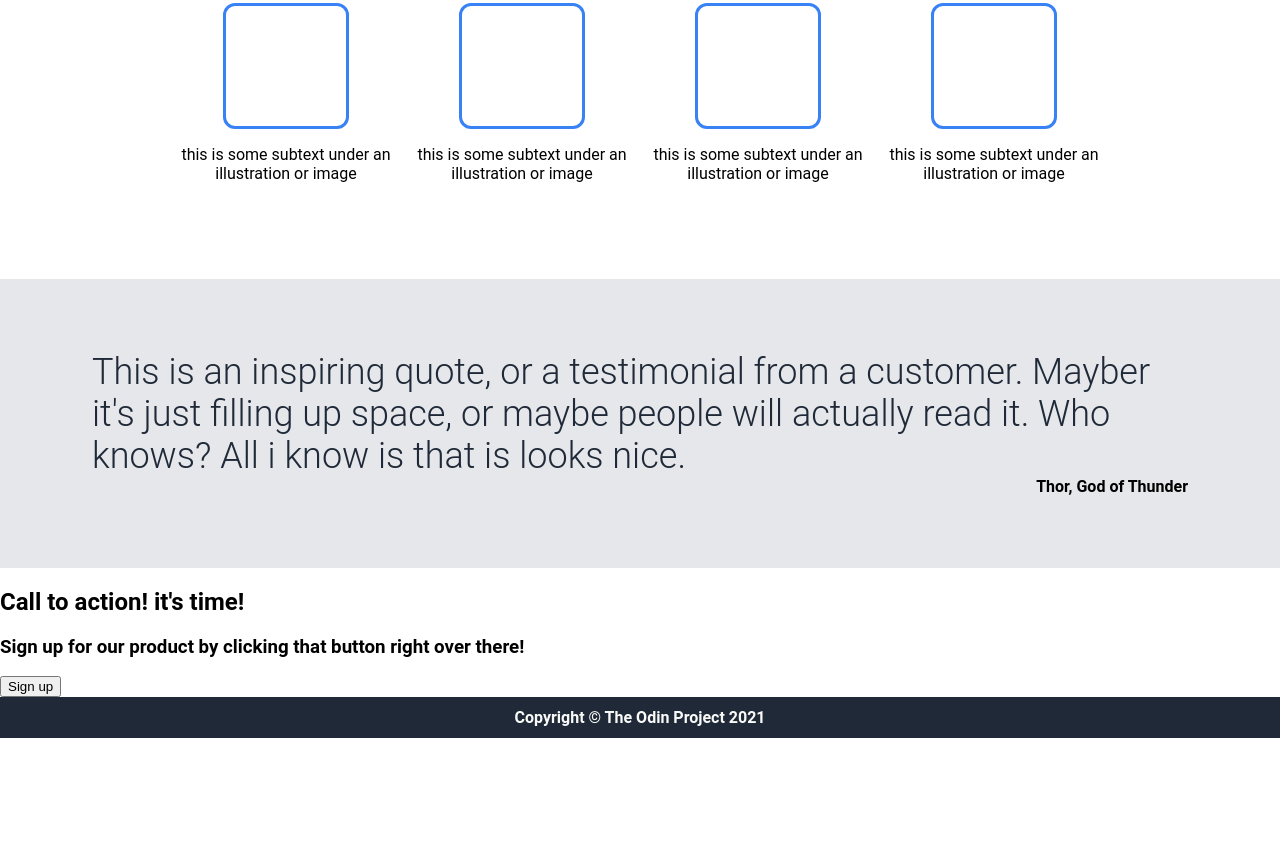
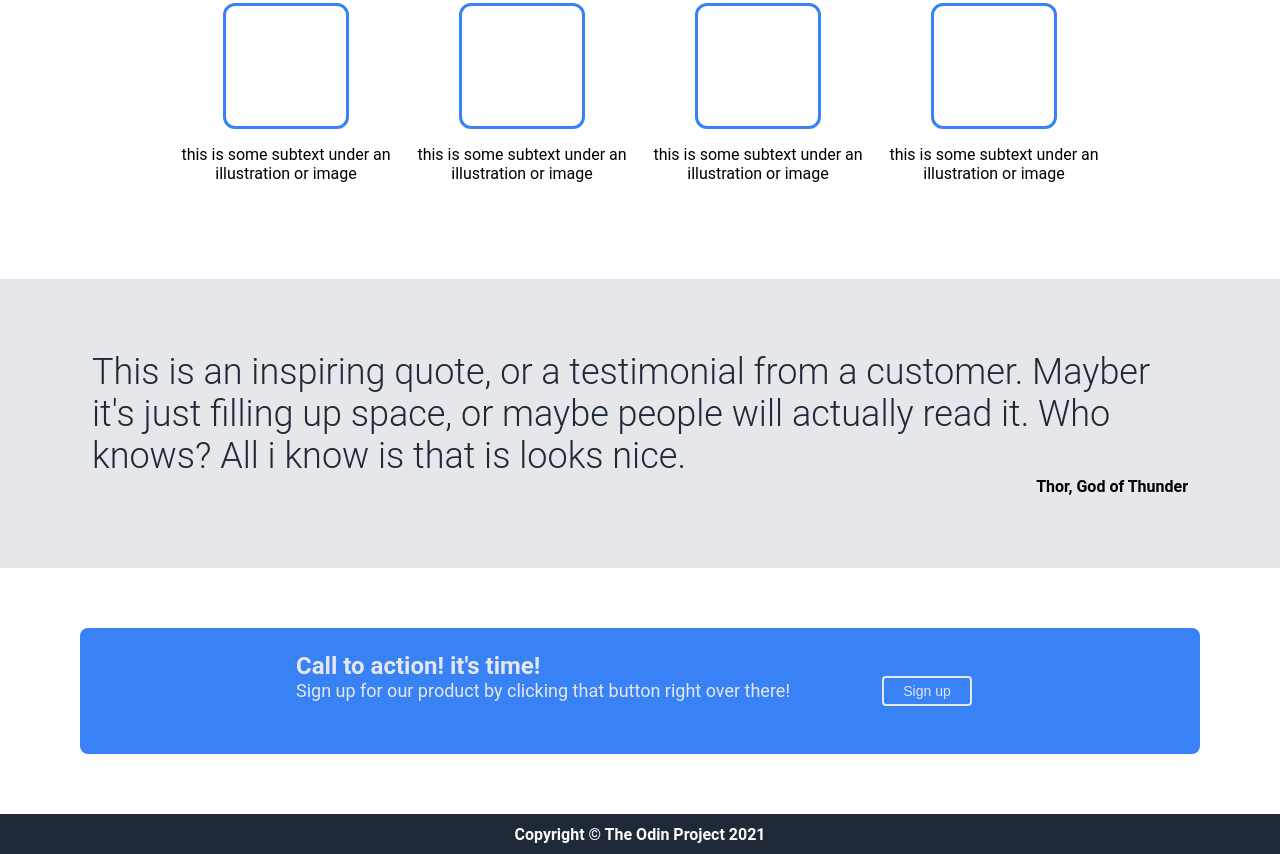
Before and after one commit to AusDoski/landing-Page, a plain HTML site: page index.html in a window 1280 px wide. Shown: the part 481-1335 px from the top of the page. Before the commit the page ends 1219 px from the top, so only its background shows below. Drawn offline with Linux system fonts and the light colour scheme.

Commit message:
Do Fourth Section

```diff
--- a/index.html
+++ b/index.html
@@ -65,10 +65,16 @@
     </div>
 
     <!--Fourth Section-->
-    <div class="CTA">
-        <h2>Call to action! it's time!</h2>
-        <h3>Sign up for our product by clicking that button right over there!</h3>
-        <button type="button">Sign up</button>
+    <div>
+        <div class="CTA">
+            <div class="CTA-text">
+                <h2>Call to action! it's time!</h2>
+                <h3>Sign up for our product by clicking that button right over there!</h3>
+            </div>
+            <div class="CTA-button">
+            <button type="button">Sign up</button>
+            </div>
+        </div>
     </div>
 
     <!--footer-->
--- a/styles.css
+++ b/styles.css
@@ -128,3 +128,46 @@ a, .text p {
     text-align: right;
     margin: 0px;
 }
+
+/* Fourth Section*/
+
+.CTA {
+    background-color: #3882f6;
+    border-radius: 8px;
+    margin:60px 80px;
+    padding: 24px 42px;
+    display: flex;
+    justify-content: center;
+    gap: 80px;
+}
+
+.CTA-button button {
+    width: 90px;
+    height: 30px;
+    color: #e5e7eb;
+    background-color: transparent;
+    border: 2px solid #e5e7eb;
+    border-radius: 4px;
+    font-size: 14px;
+}
+
+.CTA-text h2, .CTA-text h3 {
+    color: #e5e7eb;
+    margin: 0px;
+}
+
+.CTA-text h2 {
+    font-size: 24px;
+}
+
+.CTA-text h3 {
+    font-size: 18px;
+    font-weight: 400;
+}
+
+.CTA-button {
+    display:flex;
+    align-items: center;
+    justify-content: center;
+    padding: 24px 12px;
+}
```
